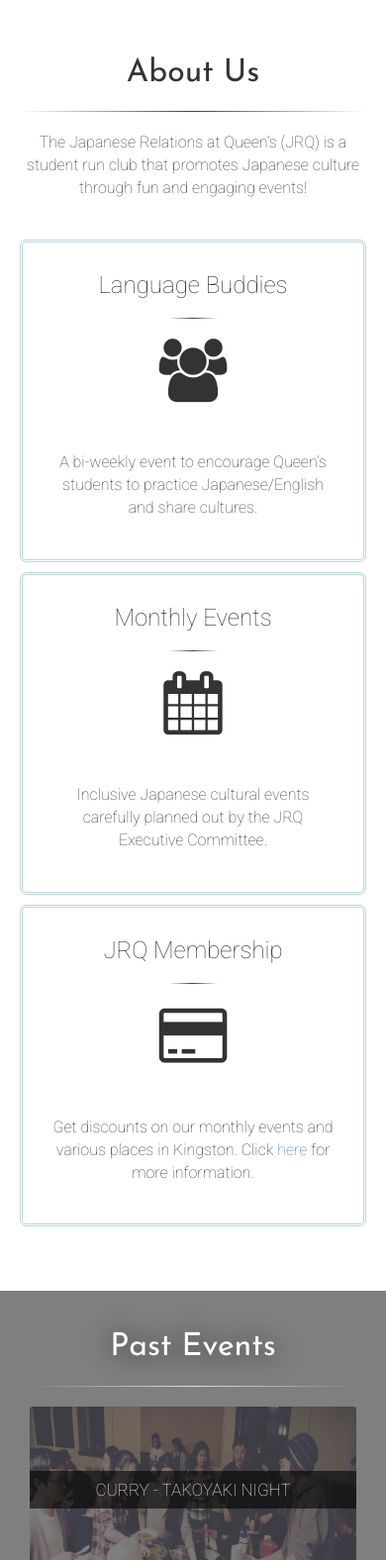
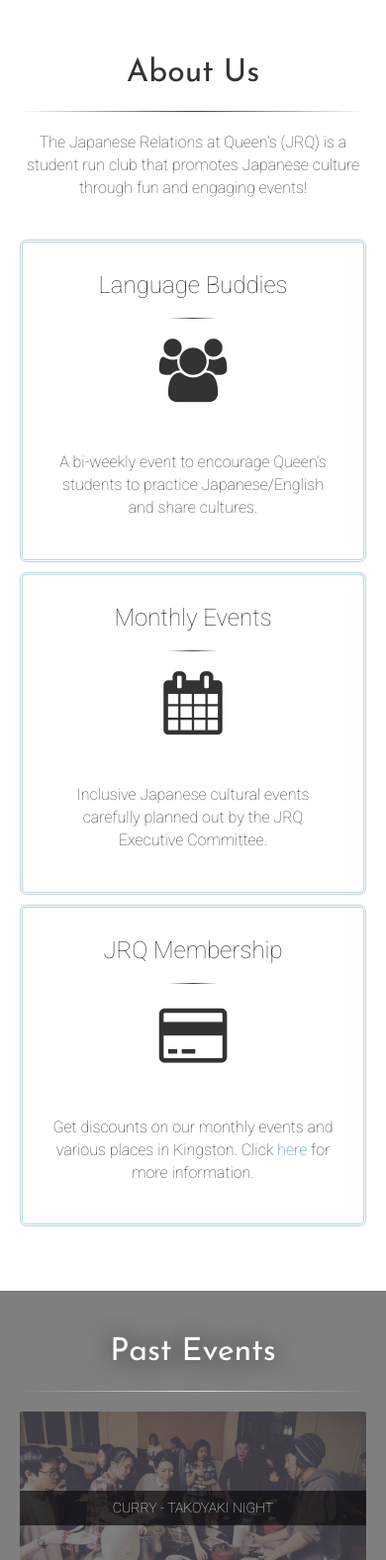
Before and after one commit to Developers-Foundation/JRQ-Website, a PHP site: page /index.html in a window 390 px wide. Shown: the part 852-2428 px from the top of the page at 99% size. Run offline with PHP 8.4, Linux system fonts and the light colour scheme; some web fonts are replaced; grey boxes are pictures that could not be loaded.

Commit message:
Font-size changes, events box changes, CSS mobile testing

```diff
--- a/public_html/css/style.css
+++ b/public_html/css/style.css
@@ -416,8 +416,12 @@ div#events h1{
     min-height: 100vh;
   }
 
-  #about, #contact{
+  #about, #contact, #events{
     padding: 5px;
+  }
+
+  #contact {
+    font-size: 13px;
   }
 
   #about p {
@@ -435,7 +439,41 @@ div#events h1{
     float: none;
     box-shadow: 0 1px 1px 0 rgba(0, 0, 0, 0.2), 0 3px 1px 0 rgba(0, 0, 0, 0.19);
   }
+
+  .divider {
+  }
+
+  .hovereffect {
+    height:150px;
+  }
+
+  .hovereffect a.info {
+    padding: 14px 50px;
+    padding: 20px;
+  }
+
+  .hovereffect h2 {
+    font-size: 14px;
+    padding: 10px;
+    -webkit-transform: translateY(60px);
+    -ms-transform: translateY(60px);
+    transform: translateY(60px);
+  }
+
+  .hovereffect:hover h2 {
+    -webkit-transform: translateY(-15px);
+    -ms-transform: translateY(-15px);
+    transform: translateY(-15px);
+  }
+
   #landing {
-    height: 500px;
+    height: auto;
+    background:fixed;
+  }
+
+  #events {
+    height: auto;
+    background: fixed;
+    background-color: rgba(0,0,0,0.5);
   }
 }
--- a/public_html/index.html
+++ b/public_html/index.html
@@ -122,7 +122,7 @@
             </div>
         </div>
         <div class="row text-center">
-            <div class="col-md-4 wow fadeIn">
+            <div class="col-md-4 wow fadeIn divider">
                 <div class="hovereffect">
                     <img class="img-responsive gallery-preview" src="img/curry-takoyaki/ct-3.png" alt="">
                     <div class="overlay">
@@ -134,7 +134,7 @@
                 <a href="img/curry-takoyaki/ct-3.png" data-toggle="lightbox" data-gallery="curry-takoyaki" data-type="image" data-title="Curry Takoyaki Night"></a>
                 <a href="img/curry-takoyaki/ct-4.png" data-toggle="lightbox" data-gallery="curry-takoyaki" data-type="image" data-title="Curry Takoyaki Night"></a>
             </div>
-            <div class="col-md-4 wow fadeIn" data-wow-delay="0.3s">
+            <div class="col-md-4 wow fadeIn divider" data-wow-delay="0.3s">
                 <div class="hovereffect">
                     <img class="img-responsive gallery-preview" src="img/picnic/picnic-3.png" alt="">
                     <div class="overlay">
@@ -147,7 +147,7 @@
                 <a href="img/picnic/picnic-4.png" data-toggle="lightbox" data-gallery="picnic" data-type="image" data-title="Fall Picnic"></a>
                 <a href="img/picnic/picnic-5.png" data-toggle="lightbox" data-gallery="picnic" data-type="image" data-title="Fall Picnic"></a>
             </div>
-            <div class="col-md-4 wow fadeIn" data-wow-delay="0.6s">
+            <div class="col-md-4 wow fadeIn divider" data-wow-delay="0.6s">
                 <div class="hovereffect">
                     <img class="img-responsive gallery-preview" src="img/sushi/sushi-1.png" alt="">
                     <div class="overlay">
```
